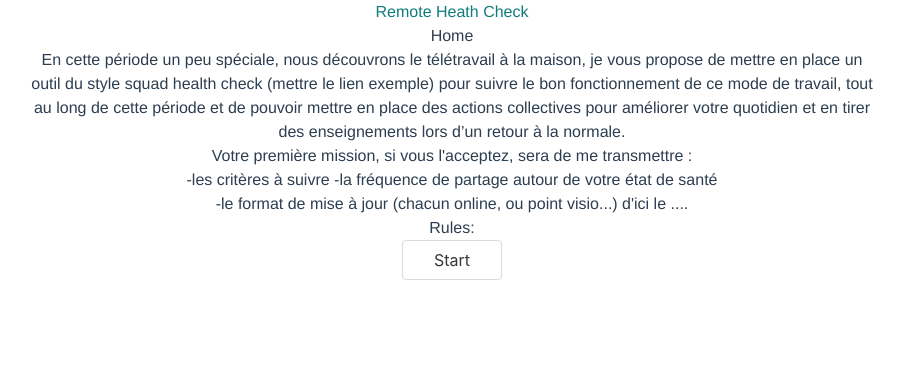
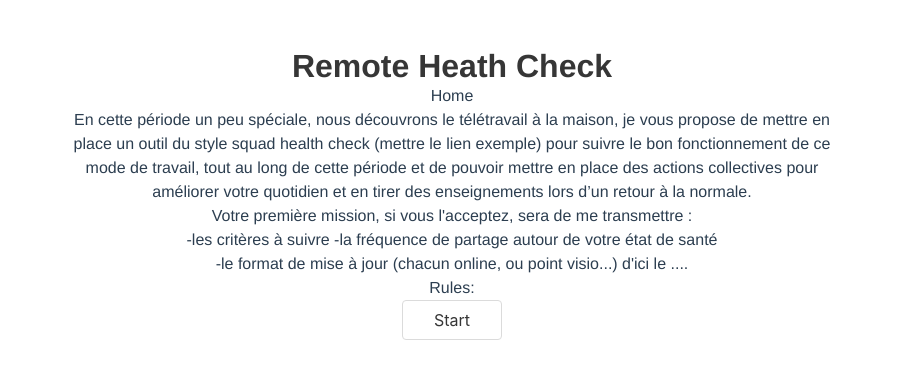
Before and after one commit to albrones/remote-health-check, a Vue app in the folder frontend/: page / in a window 1280 px wide. Shown: the top 378 px of the page, without its empty margins (188-1092 px from the left). Built offline with nearby package versions, Linux system fonts and the light colour scheme.

Commit message:
Init Bulma template

```diff
--- a/frontend/src/App.vue
+++ b/frontend/src/App.vue
@@ -1,9 +1,13 @@
 <template>
     <div id="app">
-        <router-link class="home-btn" to="/">
-            <h1>Remote Heath Check</h1>
-        </router-link>
-        <router-view />
+        <section class="section">
+            <div class="container">
+                <router-link class="home-btn" to="/">
+                    <h1 class="title">Remote Heath Check</h1>
+                </router-link>
+                <router-view />
+            </div>
+        </section>
     </div>
 </template>
 
```
